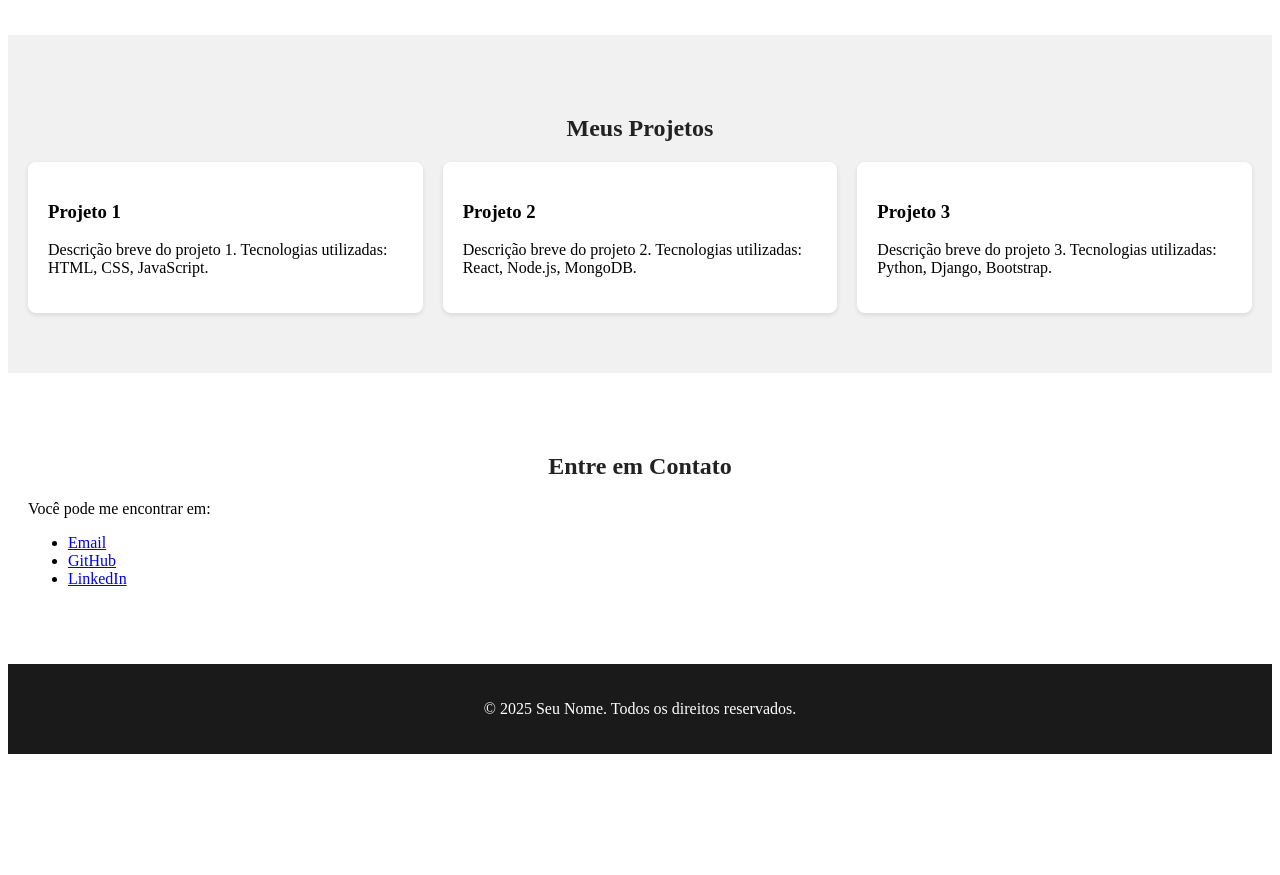
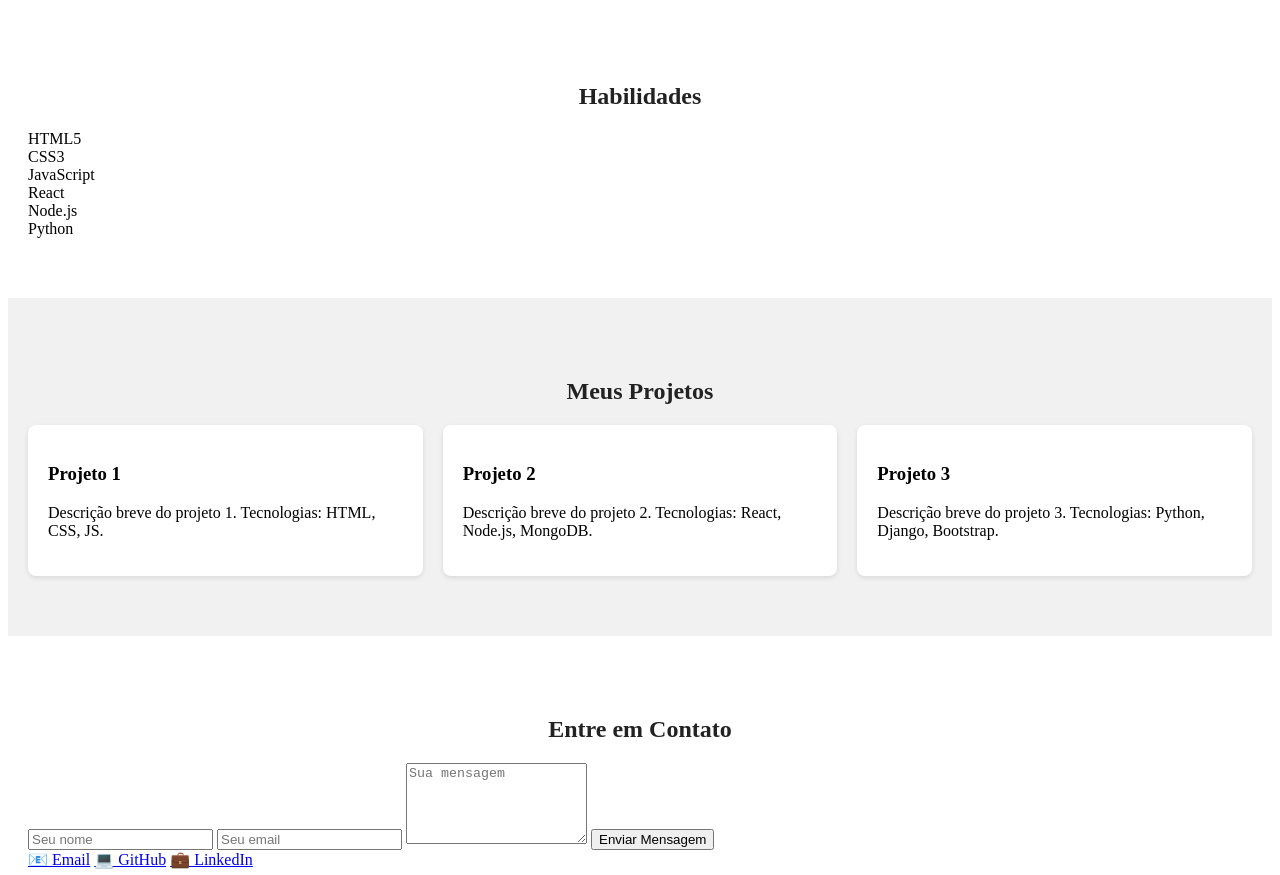
Before and after one commit to alessander-dutra/portfolio, a plain HTML site: page index.html in a window 1280 px wide. Shown: the part 285-1160 px from the top of the page. Before the commit the page ends 1047 px from the top, so only its background shows below. Drawn offline with Linux system fonts and the light colour scheme.

Commit message:
Atualizar o index.html

```diff
--- a/index.html
+++ b/index.html
@@ -2,7 +2,7 @@
 <html lang="pt-BR">
 <head>
   <meta charset="UTF-8" />
-  <meta name="viewport" content="width=device-width, initial-scale=1.0" />
+  <meta name="viewport" content="width=device-width, initial-scale=1.0"/>
   <title>Meu Portfólio</title>
   <link rel="stylesheet" href="style.css" />
 </head>
@@ -10,15 +10,17 @@
 
   <!-- Cabeçalho -->
   <header class="header">
-    <h1 class="logo">Seu Nome</h1>
+    <div class="logo">Seu Nome</div>
     <nav class="nav">
       <a href="#sobre">Sobre</a>
+      <a href="#habilidades">Habilidades</a>
       <a href="#projetos">Projetos</a>
       <a href="#contato">Contato</a>
     </nav>
+    <button class="menu-toggle">☰</button>
   </header>
 
-  <!-- Seção Sobre -->
+  <!-- Sobre -->
   <section id="sobre" class="secao sobre">
     <div class="container">
       <h2>Sobre Mim</h2>
@@ -26,37 +28,68 @@
     </div>
   </section>
 
-  <!-- Seção Projetos -->
+  <!-- Habilidades -->
+  <section id="habilidades" class="secao habilidades">
+    <div class="container">
+      <h2>Habilidades</h2>
+      <div class="skills-grid">
+        <div class="skill">HTML5</div>
+        <div class="skill">CSS3</div>
+        <div class="skill">JavaScript</div>
+        <div class="skill">React</div>
+        <div class="skill">Node.js</div>
+        <div class="skill">Python</div>
+      </div>
+    </div>
+  </section>
+
+  <!-- Projetos -->
   <section id="projetos" class="secao projetos">
     <div class="container">
       <h2>Meus Projetos</h2>
       <div class="galeria">
         <div class="projeto">
           <h3>Projeto 1</h3>
-          <p>Descrição breve do projeto 1. Tecnologias utilizadas: HTML, CSS, JavaScript.</p>
+          <p>Descrição breve do projeto 1. Tecnologias: HTML, CSS, JS.</p>
         </div>
         <div class="projeto">
           <h3>Projeto 2</h3>
-          <p>Descrição breve do projeto 2. Tecnologias utilizadas: React, Node.js, MongoDB.</p>
+          <p>Descrição breve do projeto 2. Tecnologias: React, Node.js, MongoDB.</p>
         </div>
         <div class="projeto">
           <h3>Projeto 3</h3>
-          <p>Descrição breve do projeto 3. Tecnologias utilizadas: Python, Django, Bootstrap.</p>
+          <p>Descrição breve do projeto 3. Tecnologias: Python, Django, Bootstrap.</p>
         </div>
       </div>
     </div>
   </section>
 
-  <!-- Seção Contato -->
+  <!-- Contato -->
   <section id="contato" class="secao contato">
     <div class="container">
       <h2>Entre em Contato</h2>
-      <p>Você pode me encontrar em:</p>
-      <ul>
-        <li><a href="mailto:seuemail@example.com">Email</a></li>
-        <li><a href="https://github.com/seunome " target="_blank">GitHub</a></li>
-        <li><a href="https://linkedin.com/in/seunome " target="_blank">LinkedIn</a></li>
-      </ul>
+
+      <!-- Mensagem de sucesso/erro -->
+      <div id="mensagem" class="mensagem ocultar"></div>
+
+      <form id="form-contato" action="https://formsubmit.co/seu-email @example.com" method="POST" class="formulario">
+        <!-- Campos ocultos -->
+        <input type="text" name="_honey" style="display:none">
+        <input type="hidden" name="_next" value="https://ale130979.github.io/portfolio/#contato">
+        <input type="hidden" name="_captcha" value="false">
+
+        <!-- Campos do formulário -->
+        <input type="text" name="name" id="name" placeholder="Seu nome" required />
+        <input type="email" name="email" id="email" placeholder="Seu email" required />
+        <textarea name="message" id="message" rows="5" placeholder="Sua mensagem" required></textarea>
+        <button type="submit">Enviar Mensagem</button>
+      </form>
+
+      <div class="social">
+        <a href="mailto:seuemail@example.com">📧 Email</a>
+        <a href=" https://github.com/seunome " target="_blank">💻 GitHub</a>
+        <a href="https://linkedin.com/in/seunome " target="_blank">💼 LinkedIn</a>
+      </div>
     </div>
   </section>
 
@@ -65,5 +98,7 @@
     <p>&copy; 2025 Seu Nome. Todos os direitos reservados.</p>
   </footer>
 
+  <script src="script.js"></script>
+
 </body>
 </html>
```
